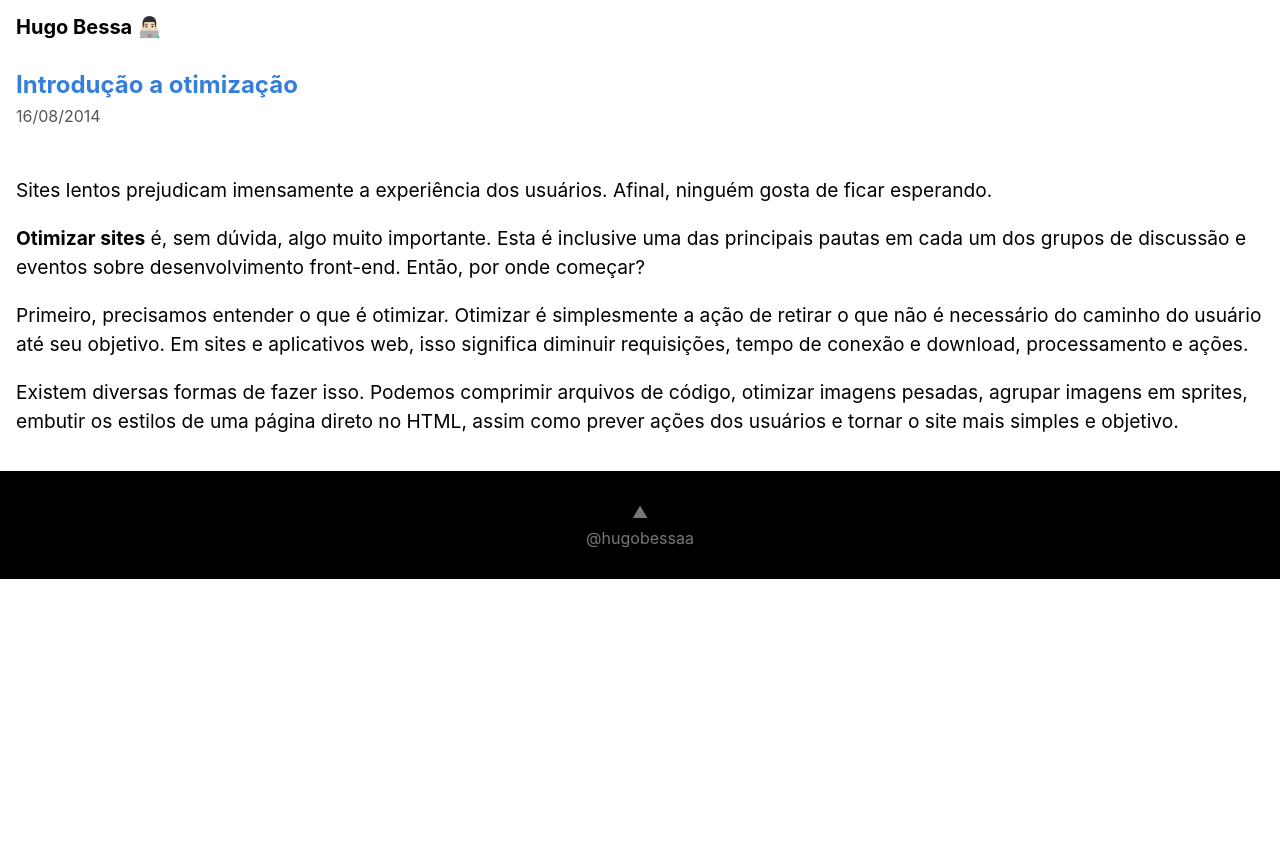
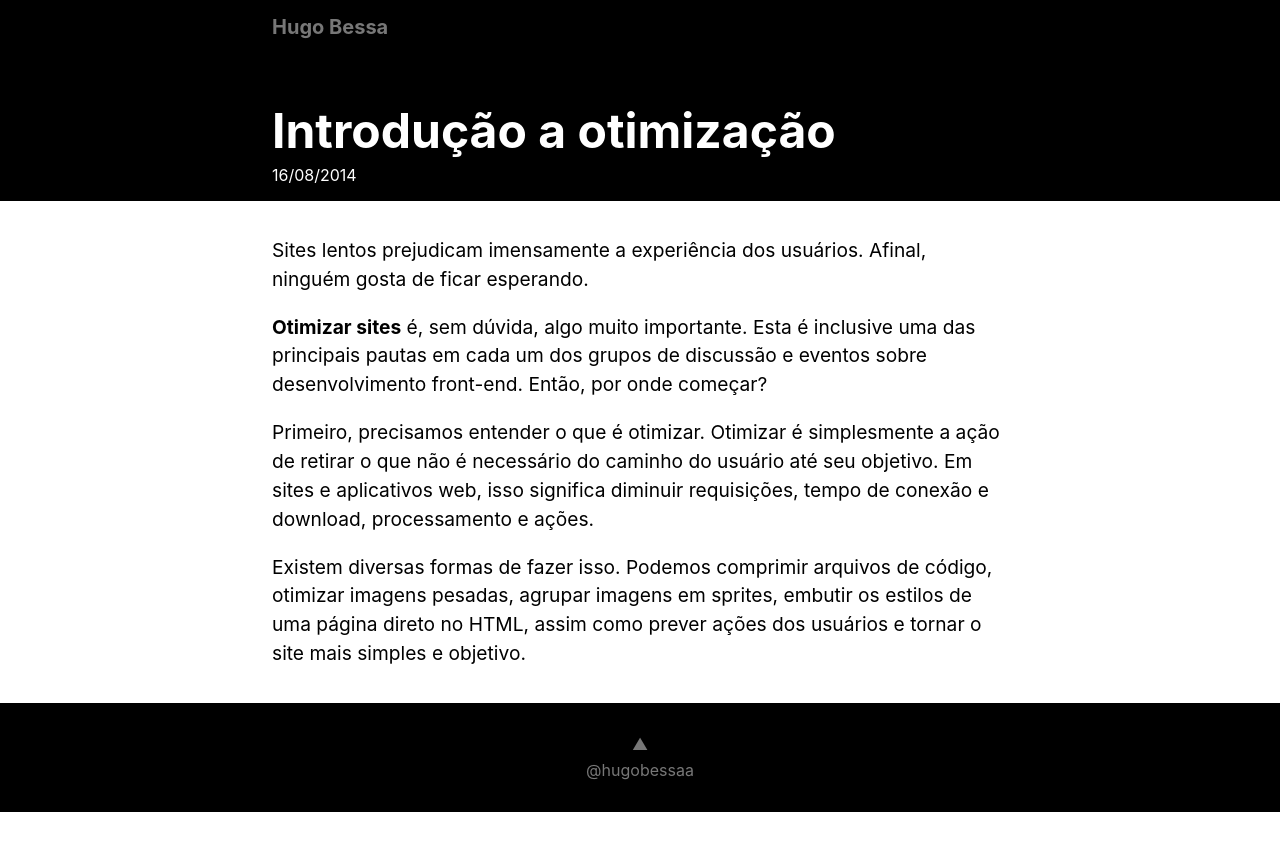
Before and after one commit to hugobessaa/hugobessaa.github.io, a Jekyll site: the page built from _posts/2014-08-16-introducao-a-otimizacao.md, in a window 1280 px wide. Shown: the top 851 px of the page. Built offline with Jekyll 4.4.1, drawn with Linux system fonts in a browser that asks for light colours.

Commit message:
Improve post default

```diff
--- a/_layouts/post.html
+++ b/_layouts/post.html
@@ -3,27 +3,29 @@ layout: default
 ---
 
 <article>
-  <header class='black pa3'>
-    <div class='mb4'>
+  <header class='bg-black gray pa3'>
+    <div class='ph3 mw7 center'>
+      <div class='mb5'>
         <h2 class='f4 di'>
-        <a class='link black dim' href='{{site.url}}/'>
-          Hugo Bessa 👨🏻‍💻
+          <a class='link gray dim' href='{{site.url}}/'>
+            Hugo Bessa
           </a>
         </h2>
       </div>
       <div class='mb2'>
-      <h1 class='f3 di'>
-        <a class='link blue dim' href='{{site.url}}{{page.url}}'>
+        <h1 class='f1 ma0'>
+          <a class='link white dim' href='{{site.url}}{{page.url}}'>
             {{page.title}}
           </a>
         </h1>
       </div>
       <div>
-      <time class="di mid-gray" datetime="{{ page.date | date_to_xmlschema }}" >{{ page.date | date: "%d/%m/%Y" }}</time>
+        <time class="white" datetime="{{ page.date | date_to_xmlschema }}" >{{ page.date | date: "%d/%m/%Y" }}</time>
+      </div>
     </div>
   </header>
 
-  <div class='pa3 post'>
+  <div class='pa3 post mw7 center'>
     {{ content }}
   </div>
 </article>
```
Lines whose indentation alone changed are shown as unchanged.
